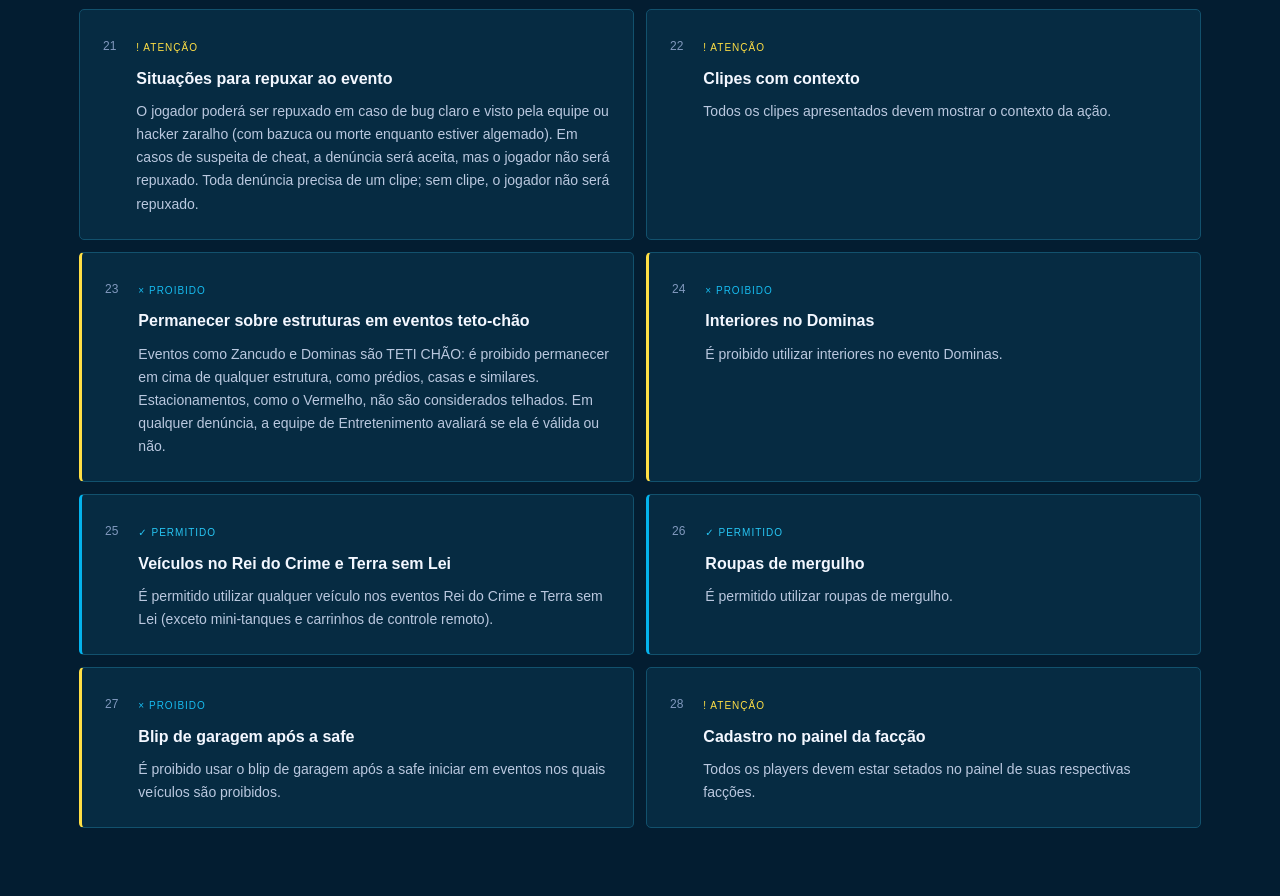
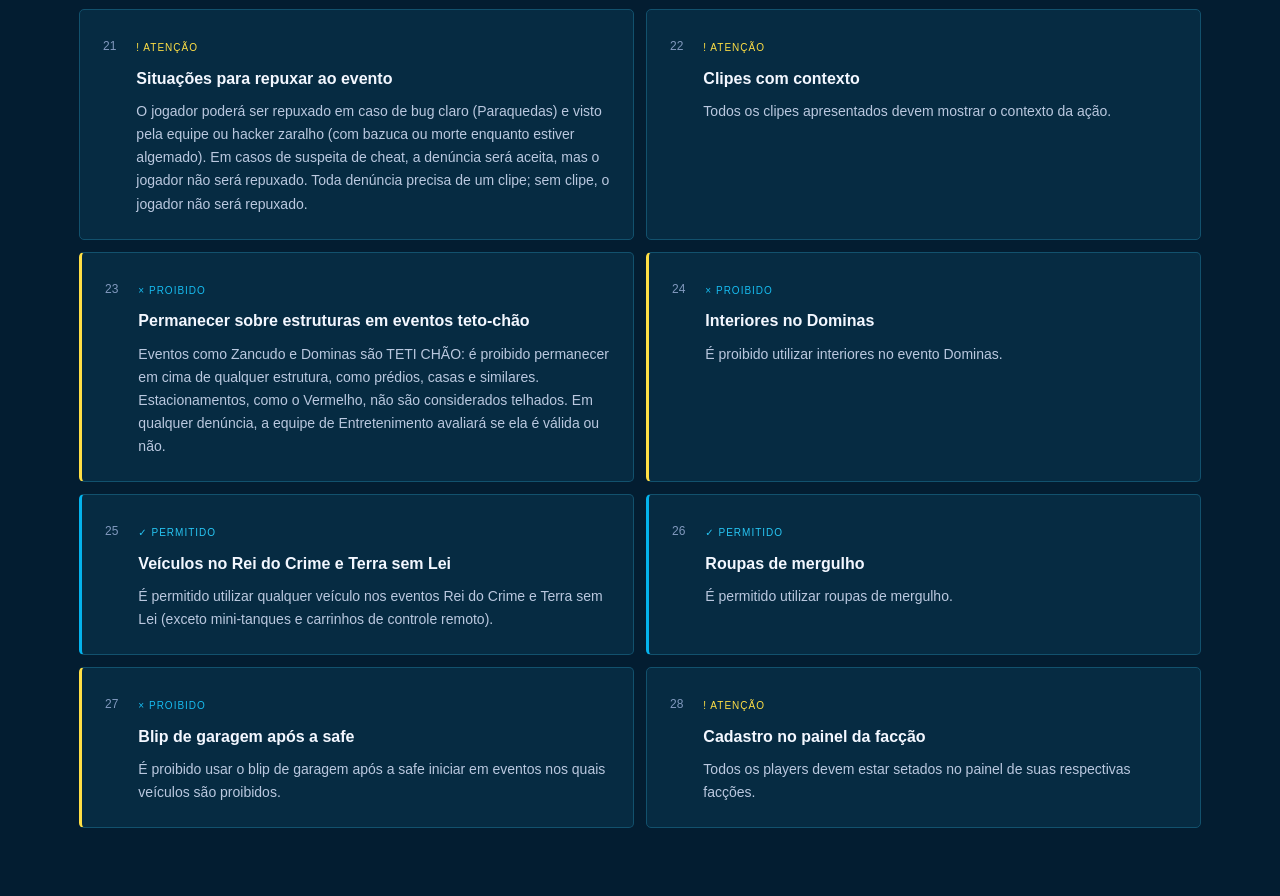
Before and after one commit to NobreRoyalleRP/nobre-royalle, a plain HTML site: page index.html in a window 1280 px wide. Shown: the part 2746-3642 px from the top of the page. Drawn offline with Linux system fonts and the light colour scheme.

Commit message:
Clarify conditions for player repuxar in events
Updated the conditions for player repuxar during events to specify the type of bug and added clarification regarding the context of clips.

```diff
--- a/index.html
+++ b/index.html
@@ -22,7 +22,7 @@ const rules=[
 ['proibido','Rotação antes do FF','É proibido fazer rotação antes do FF.'],
 ['proibido','Aliança entre facções','É proibido fazer alianças entre facções, mesmo que sejam do mesmo dono.'],
 ['proibido','Roupa de outra facção','Use somente a roupa ou o uniforme da sua facção. Se não houver uniforme, utilize a mochila designada por ORGs. Todos os membros da facção devem estar com o mesmo uniforme; o membro que não estiver corretamente uniformizado receberá uma advertência.'],
-["atencao","Situações para repuxar ao evento","O jogador poderá ser repuxado em caso de bug claro e visto pela equipe ou hacker zaralho (com bazuca ou morte enquanto estiver algemado). Em casos de suspeita de cheat, a denúncia será aceita, mas o jogador não será repuxado. Toda denúncia precisa de um clipe; sem clipe, o jogador não será repuxado."],
+["atencao","Situações para repuxar ao evento","O jogador poderá ser repuxado em caso de bug claro (Paraquedas) e visto pela equipe ou hacker zaralho (com bazuca ou morte enquanto estiver algemado). Em casos de suspeita de cheat, a denúncia será aceita, mas o jogador não será repuxado. Toda denúncia precisa de um clipe; sem clipe, o jogador não será repuxado."],
 ["atencao","Clipes com contexto","Todos os clipes apresentados devem mostrar o contexto da ação."],
 ["proibido","Permanecer sobre estruturas em eventos teto-chão","Eventos como Zancudo e Dominas são TETI CHÃO: é proibido permanecer em cima de qualquer estrutura, como prédios, casas e similares. Estacionamentos, como o Vermelho, não são considerados telhados. Em qualquer denúncia, a equipe de Entretenimento avaliará se ela é válida ou não."],
 ["proibido","Interiores no Dominas","É proibido utilizar interiores no evento Dominas."],
```
